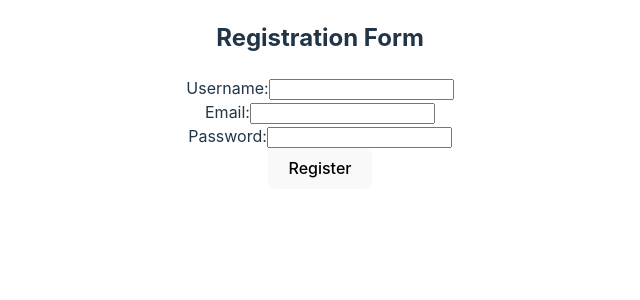
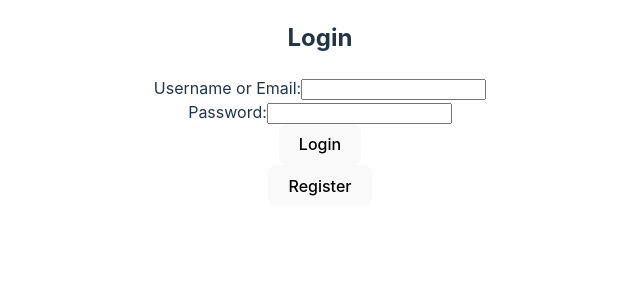
Before and after one commit to FC24-FUTBuilder/Frontend, a React (Vite) app in the folder frontend/: page / in a window 1280 px wide. Shown: the top 300 px of the page, without its empty margins (320-960 px from the left). Built offline with nearby package versions, Linux system fonts and the light colour scheme.

Commit message:
login and register toggle

```diff
--- a/frontend/src/LoginModal.tsx
+++ b/frontend/src/LoginModal.tsx
@@ -1,22 +1,67 @@
-import React from 'react';
+import React, { useState } from "react";
+import axiosClient from "./utils/axiosClient";
 
 interface LoginModalProps {
-  onClose: () => void;
+  onLogin: () => void;
+  onRegister: () => void;
 }
-
-const LoginModal: React.FC<LoginModalProps> = ({ onClose }) => {
+interface LoginFormData {
+  username: string;
+  password: string;
+}
+const LoginModal: React.FC<LoginModalProps> = ({ onLogin, onRegister }) => {
+  const client = axiosClient();
+  const [loginForm, setLoginForm] = useState<LoginFormData>({
+    username: "",
+    password: "",
+  });
+  const handleChange = (
+    event: React.ChangeEvent<HTMLInputElement>,
+    field: keyof LoginFormData
+  ) => {
+    setLoginForm({
+      ...loginForm,
+      [field]: event.target.value,
+    });
+  };
+  const handleLogin = async () => {
+    try {
+      const payload = JSON.stringify(loginForm);
+      const response = await client.post("/users/login", payload);
+      console.log(`User Registered: ${response.data}`);
+      onLogin();
+    } catch (error) {
+      console.log(`User Registration failed: ${error}`);
+    }
+  };
   return (
-    <div className="modal login-modal">
-      <div className="modal-content">
+    <div>
+      <div>
         <h2>Login</h2>
         <form>
-          <label htmlFor="username">Username:</label>
-          <input type="text" id="username" name="username" />
+          <label htmlFor="username">Username or Email:</label>
+          <input
+            type="text"
+            id="username"
+            name="username"
+            value={loginForm.username}
+            onChange={(e) => handleChange(e, "username")}
+          />
+          <br />
           <label htmlFor="password">Password:</label>
-          <input type="password" id="password" name="password" />
-          <button type="button">Login</button>
+          <input
+            type="password"
+            id="password"
+            name="password"
+            value={loginForm.password}
+            onChange={(e) => handleChange(e, "password")}
+          />
+          <br />
+          <button type="button" onClick={handleLogin}>
+            Login
+          </button>
         </form>
-        <button onClick={onClose}>Close</button>
+        <button onClick={onRegister}>Register</button>
       </div>
     </div>
   );
--- a/frontend/src/main.tsx
+++ b/frontend/src/main.tsx
@@ -1,20 +1,32 @@
 import React, { useState } from "react";
 import ReactDOM from "react-dom/client";
-import App from "./App.tsx";
+// import App from "./App.tsx";
+import App from "./App1.tsx";
 import Registration from "./registration.tsx";
 import "./index.css";
+import LoginModal from "./LoginModal.tsx";
 
 const Main: React.FC = () => {
   const [sessionActive, setSessionActive] = useState(false);
-
+  const [login, setLogin] = useState(true);
   const handleRegistration = () => {
+    setLogin(true);
+    setSessionActive(false);
+  };
+  const handleLogin = () => {
+    setLogin(false);
     setSessionActive(true);
   };
-
+  const handleRegister = () => {
+    setLogin(false);
+    setSessionActive(false);
+  };
   return (
     <React.StrictMode>
       {sessionActive ? (
         <App />
+      ) : login ? (
+        <LoginModal onLogin={handleLogin} onRegister={handleRegister} />
       ) : (
         <Registration onRegister={handleRegistration} />
       )}
```
